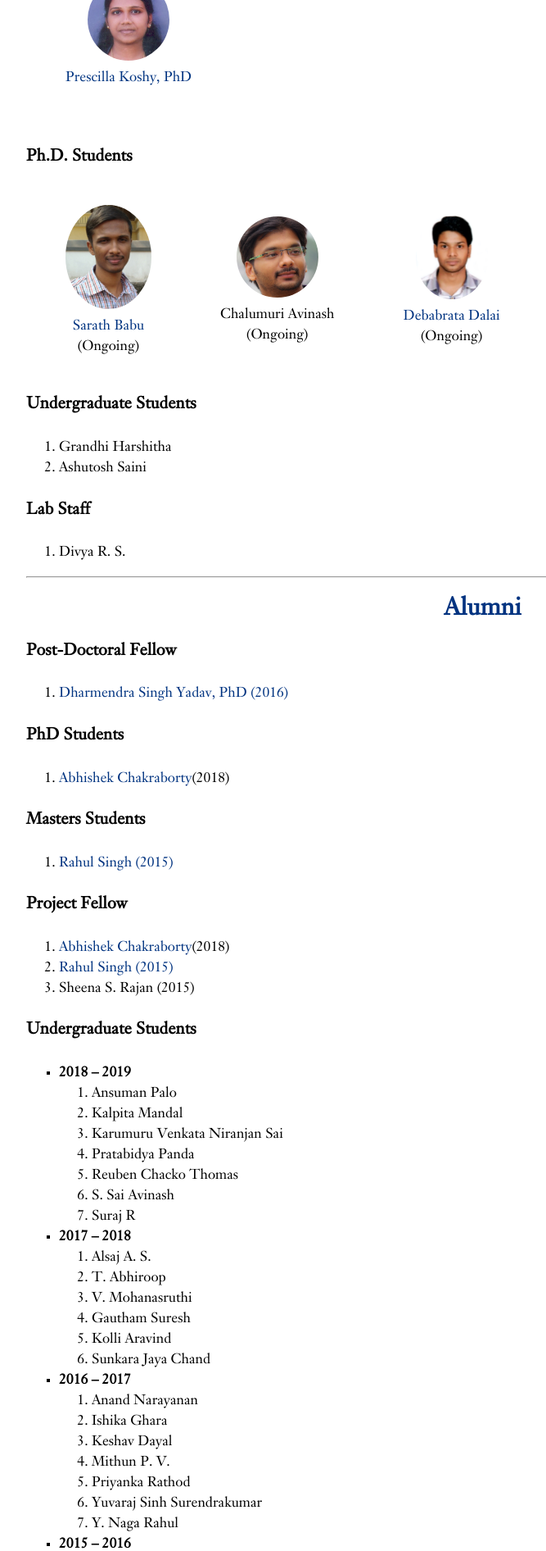
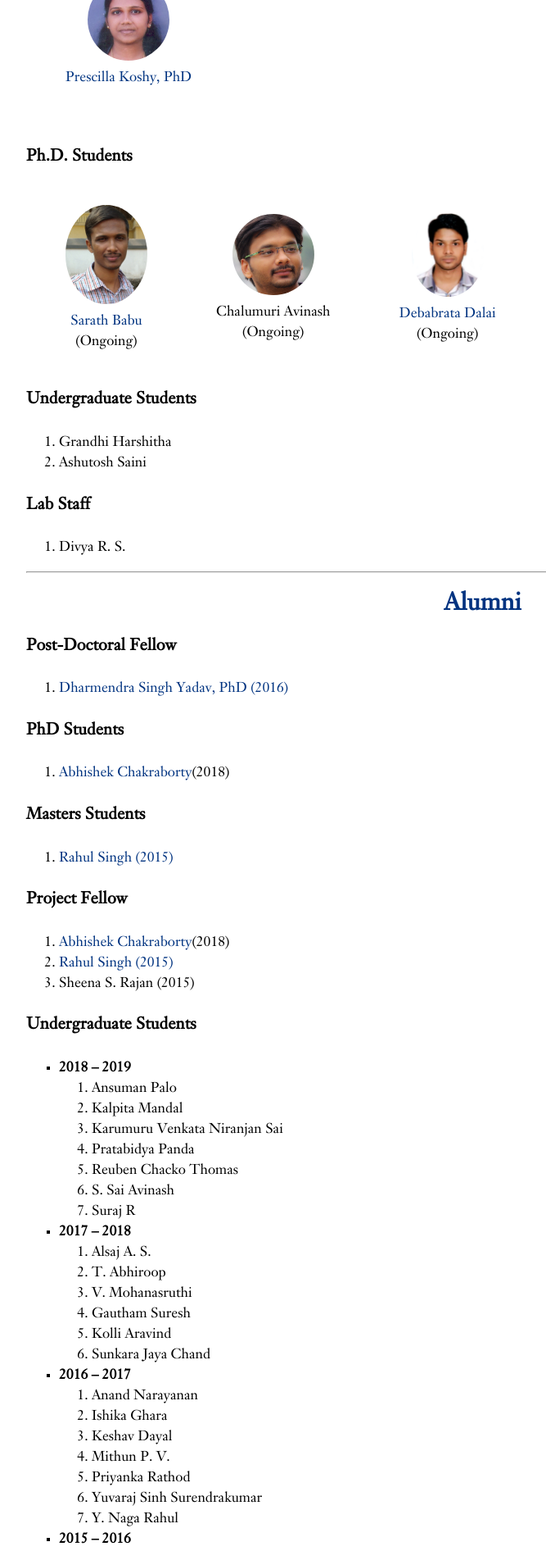
Before and after one commit to iist-sysnet/iist-sysnet.github.io, a Jekyll site: the page built from people.md, in a window 1280 px wide. Shown: the part 501-2393 px from the top of the page at 82% size, without its empty margins (76-743 px from the left). Built offline with Jekyll 4.4.1, drawn with Linux system fonts in a browser that asks for light colours; our own code applies the rules of GitHub Pages for plain Markdown files.

Commit message:
Update people.md

```diff
--- a/people.md
+++ b/people.md
@@ -28,7 +28,7 @@
 
 <table>
 <tr>
-<td><figure align="center"><a href="https://4sarathbabu.github.io/" target="_blank"><img width="105px"  class="img-circle"  src="images/sarath.jpg"><figcaption>Sarath Babu</figcaption></a>(Ongoing)</figure></td>
+<td><figure align="center"><a href="https://4sarathbabu.github.io/" target="_blank"><img width="100px"  class="img-circle"  src="images/sarath.jpg"><figcaption>Sarath Babu</figcaption></a>(Ongoing)</figure></td>
 <td><figure align="center"><img width="100px"  class="img-circle"  src="images/avinash.png"><figcaption>Chalumuri Avinash</figcaption>(Ongoing)</figure></td>
 <td><figure align="center"><a href="https://www.linkedin.com/in/debabrata-dalai-a88b6486"><img width="88px"  class="img-circle"  src="images/debabrata.png"><figcaption>Debabrata Dalai</figcaption></a>(Ongoing)</figure></td>
 </tr>
```
